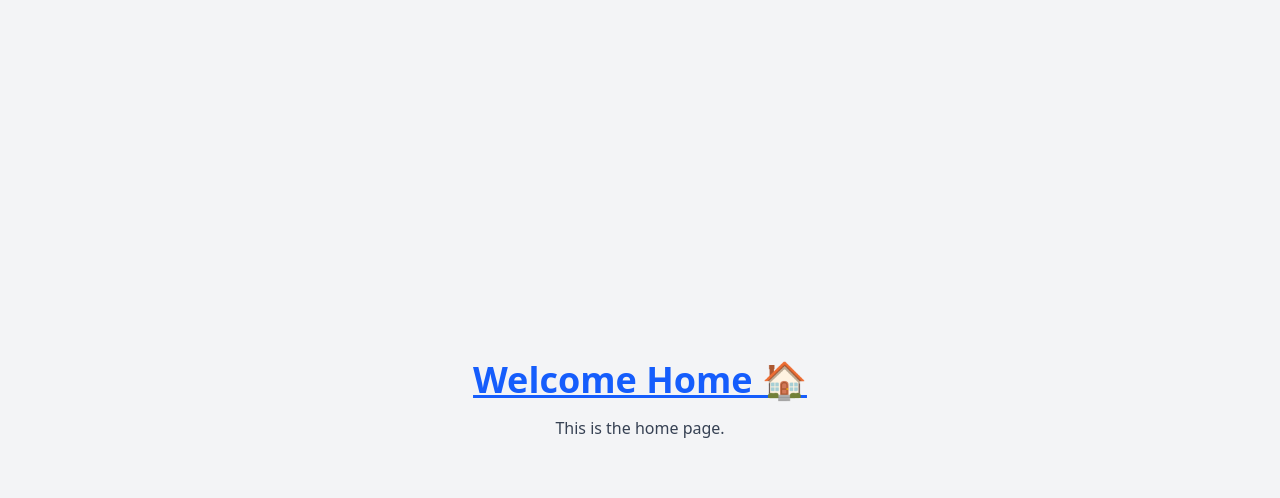
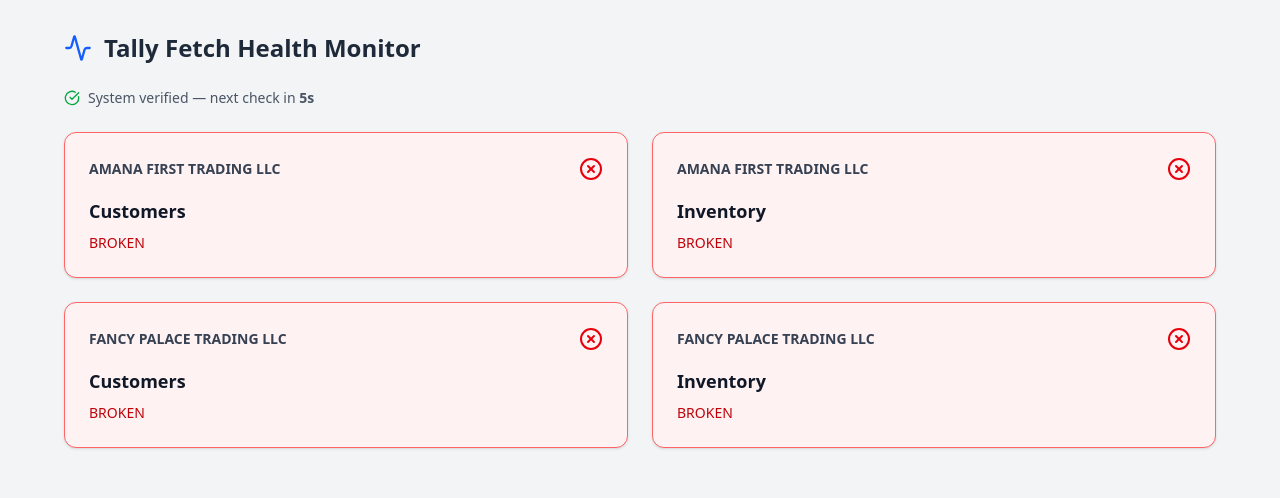
Before and after one commit to jaseeerr/tallypos, a React (Vite) app in the folder client/: page / in a window 1280 px wide. Shown: the top 498 px of the page. Built offline with nearby package versions, Linux system fonts and the light colour scheme; no server answers; sample sign-in values are in the browser's storage.

Commit message:
NEWsUPPLIIER2

```diff
--- a/client/src/pages/Home.jsx
+++ b/client/src/pages/Home.jsx
@@ -1,10 +1,151 @@
+import { useEffect, useState } from "react";
+import {
+  CheckCircle,
+  XCircle,
+  Loader2,
+  Activity
+} from "lucide-react";
+import MyAxiosInstance from "../utils/axios";
+const companies = [
+  "AMANA-FIRST-TRADING-LLC",
+  "FANCY-PALACE-TRADING-LLC"
+];
+
+const modules = ["customers", "inventory"];
+const POLL_INTERVAL = 5;
+
 export default function Home() {
+ const axiosInstance = MyAxiosInstance()
+  const [data, setData] = useState({});
+  const [loading, setLoading] = useState(true);
+  const [countdown, setCountdown] = useState(POLL_INTERVAL);
+
+const fetchHealth = async () => {
+  setLoading(true);
+
+  try {
+    const res = await axiosInstance.get("/fetch-health");
+
+    setData(res.data?.data || {});
+  } catch (err) {
+    console.error(
+      "Health fetch failed",
+      err.response?.data || err.message
+    );
+  } finally {
+    setLoading(false);
+    setCountdown(POLL_INTERVAL);
+  }
+};
+
+
+  // Initial fetch
+  useEffect(() => {
+    fetchHealth();
+  }, []);
+
+  // Countdown timer
+  useEffect(() => {
+    const timer = setInterval(() => {
+      setCountdown((prev) => {
+        if (prev === 1) {
+          fetchHealth();
+          return POLL_INTERVAL;
+        }
+        return prev - 1;
+      });
+    }, 1000);
+
+    return () => clearInterval(timer);
+  }, []);
+
+  const renderStatusCard = (company, module) => {
+    const status = data?.[company]?.[module];
+    const isLive = status?.state === "live";
+
+    return (
+      <div
+        key={`${company}-${module}`}
+        className={`rounded-xl border p-6 shadow-sm transition-all
+          ${isLive
+            ? "border-green-400 bg-green-50"
+            : "border-red-400 bg-red-50"}
+        `}
+      >
+        <div className="flex items-center justify-between mb-4">
+          <h3 className="text-sm font-semibold text-gray-700">
+            {company.replace(/-/g, " ")}
+          </h3>
+          {isLive ? (
+            <CheckCircle className="text-green-600 w-6 h-6" />
+          ) : (
+            <XCircle className="text-red-600 w-6 h-6" />
+          )}
+        </div>
+
+        <div className="text-lg font-bold capitalize text-gray-900">
+          {module}
+        </div>
+
+        <div
+          className={`mt-2 text-sm font-medium
+            ${isLive ? "text-green-700" : "text-red-700"}
+          `}
+        >
+          {isLive ? "LIVE" : "BROKEN"}
+        </div>
+
+        {status?.lastChecked && (
+          <div className="mt-3 text-xs text-gray-500">
+            Last checked:{" "}
+            {new Date(status.lastChecked).toLocaleTimeString()}
+          </div>
+        )}
+      </div>
+    );
+  };
+
   return (
-    <div className="flex flex-col items-center justify-center h-screen bg-gray-100">
-      <h1 className="text-4xl font-bold text-blue-600 underline">
-        Welcome Home 🏠
-      </h1>
-      <p className="mt-4 text-gray-700">This is the home page.</p>
+    <div className="min-h-screen bg-gray-100 p-8">
+      <div className="max-w-6xl mx-auto">
+        {/* Header */}
+        <div className="flex items-center gap-3 mb-6">
+          <Activity className="w-7 h-7 text-blue-600" />
+          <h1 className="text-2xl font-bold text-gray-800">
+            Tally Fetch Health Monitor
+          </h1>
+        </div>
+
+        {/* Status line */}
+        <div className="flex items-center gap-2 mb-6 text-sm text-gray-600">
+          {loading ? (
+            <>
+              <Loader2 className="w-4 h-4 animate-spin" />
+              <span>
+                Verifying system health… next check in{" "}
+                <span className="font-semibold">{countdown}s</span>
+              </span>
+            </>
+          ) : (
+            <>
+              <CheckCircle className="w-4 h-4 text-green-600" />
+              <span>
+                System verified — next check in{" "}
+                <span className="font-semibold">{countdown}s</span>
+              </span>
+            </>
+          )}
+        </div>
+
+        {/* Cards */}
+        <div className="grid grid-cols-1 md:grid-cols-2 gap-6">
+          {companies.map((company) =>
+            modules.map((module) =>
+              renderStatusCard(company, module)
+            )
+          )}
+        </div>
+      </div>
     </div>
-  )
+  );
 }
```
Also changed, not shown: 1 other file (tests, documents, lock files or other folders).
